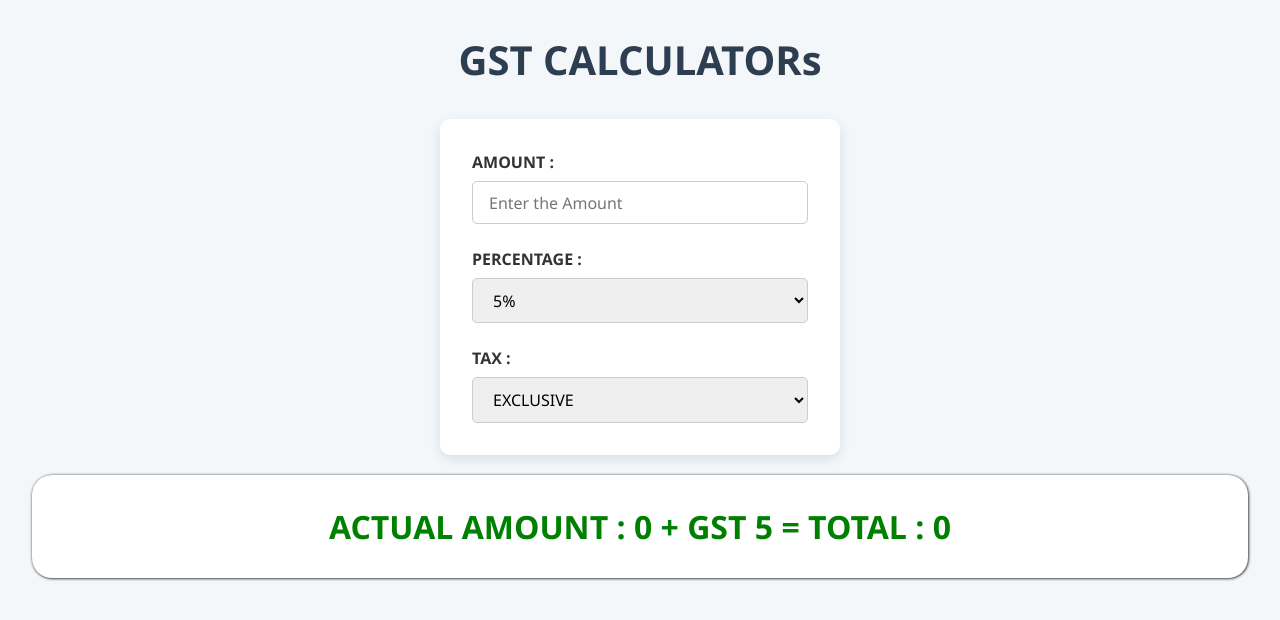
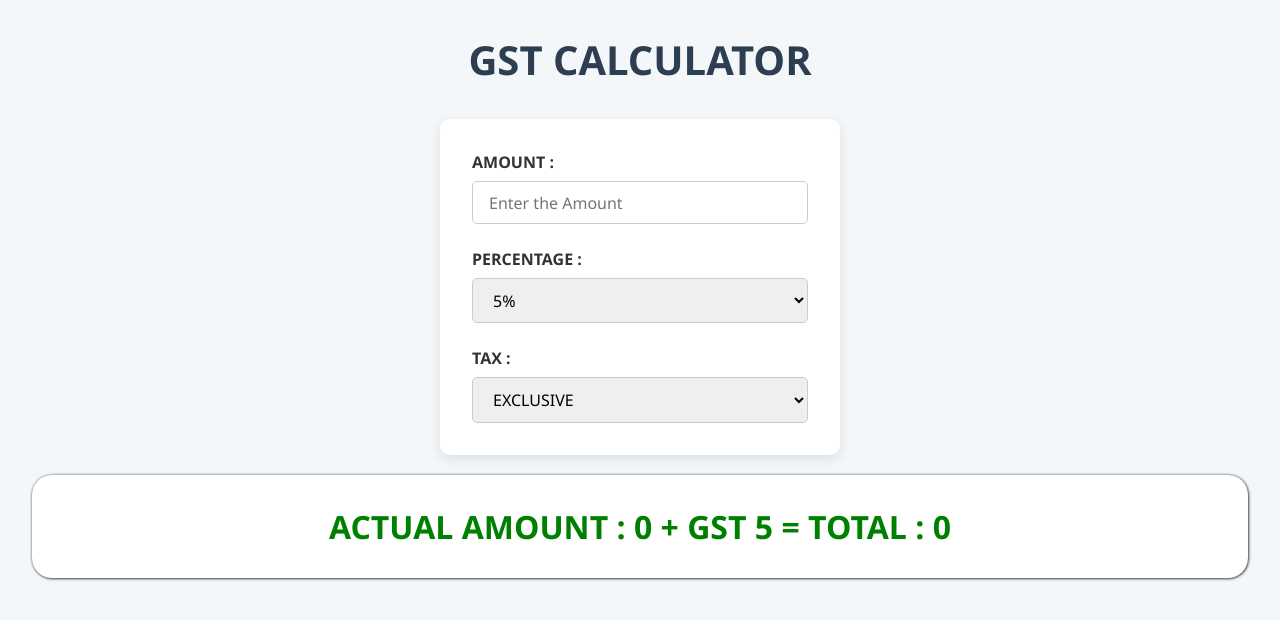
Before and after one commit to SharavananB/gstcalculator, a plain HTML site: page gstcalculator/index.html in a window 1280 px wide. Drawn offline with Linux system fonts and the light colour scheme.

Commit message:
Update index.html

```diff
--- a/gstcalculator/index.html
+++ b/gstcalculator/index.html
@@ -8,7 +8,7 @@
 </head>
 <body>
     <div class="heading">
-        <h1>GST CALCULATORs</h1>
+        <h1>GST CALCULATOR</h1>
     </div>
     <main class="main-content">
         <div>
```
